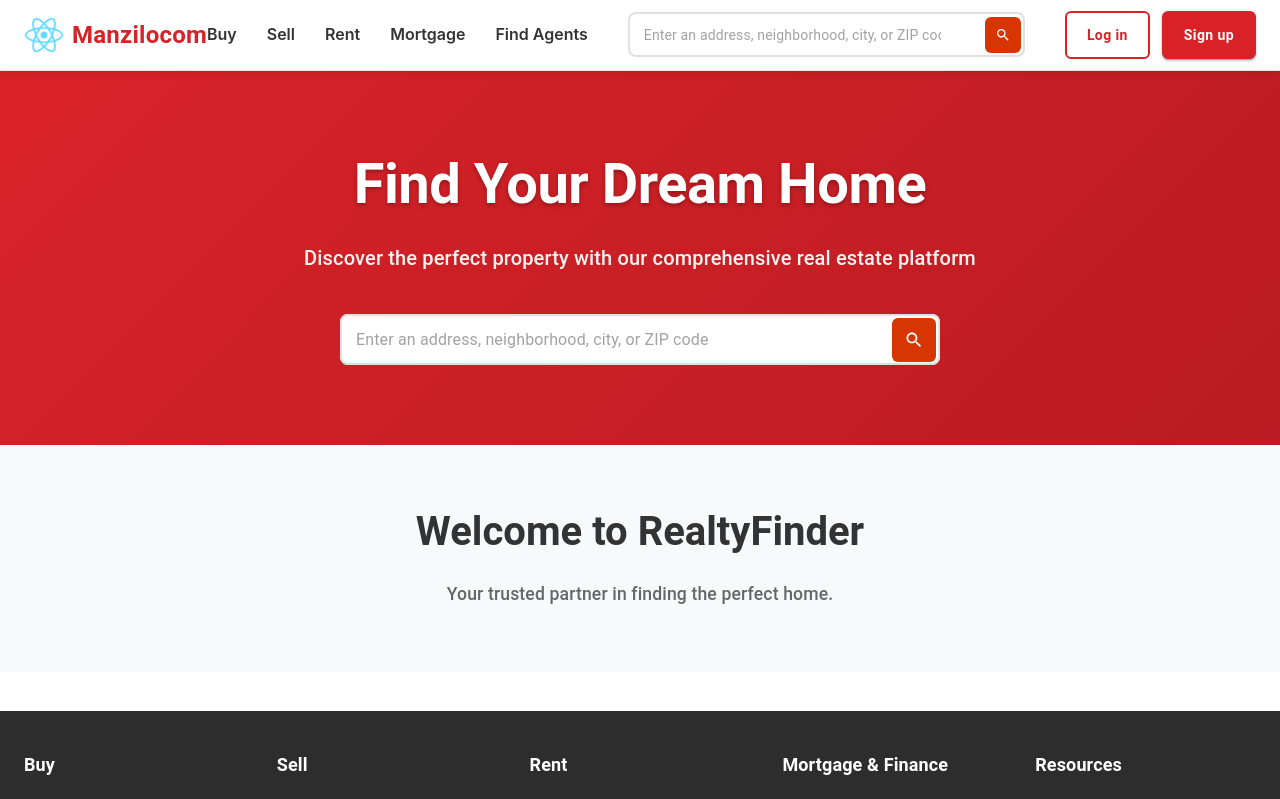
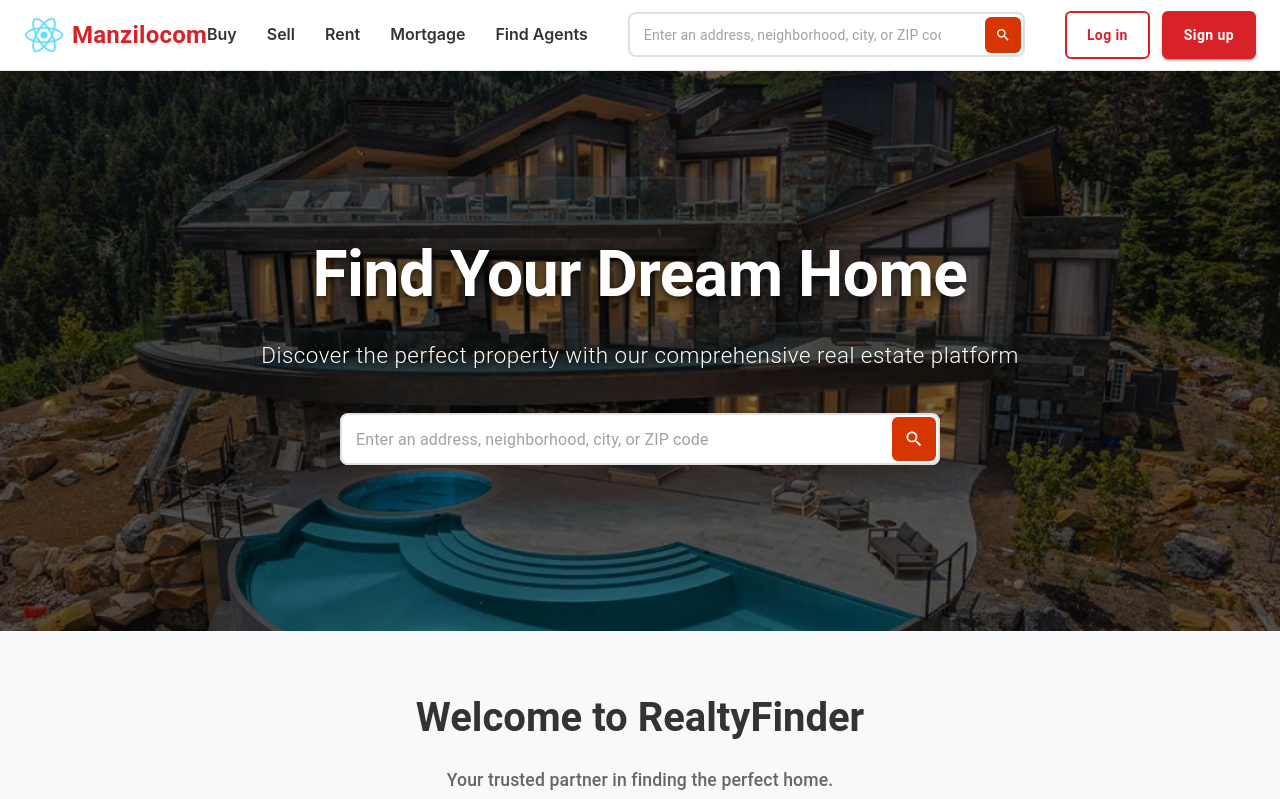
Before and after one commit to Ayman-sbeity/richy-ayman2, a React (Create React App) app: page / in a window 1280 px wide. Shown: the top 799 px of the page. Built offline with nearby package versions, Linux system fonts and the light colour scheme.

Commit message:
Implement code changes to enhance functionality and improve performance

```diff
--- a/src/pages/Home.tsx
+++ b/src/pages/Home.tsx
@@ -4,15 +4,34 @@ import { styled } from "@mui/material/styles";
 import { SearchBar } from "../components/UI";
 
 const HeroSection = styled(Box)(({ theme }) => ({
-  background: "linear-gradient(135deg, #d92228 0%, #b91c22 100%)",
+  position: 'relative',
+  background: `url('/mountainhead-house.webp') no-repeat center center`,
+  backgroundSize: 'cover',
+  backgroundAttachment: 'fixed',
   color: "white",
-  padding: theme.spacing(10, 3),
+  padding: theme.spacing(15, 3),
   textAlign: "center",
+  minHeight: '70vh',
+  display: 'flex',
+  alignItems: 'center',
+  justifyContent: 'center',
+  '&::before': {
+    content: '""',
+    position: 'absolute',
+    top: 0,
+    left: 0,
+    right: 0,
+    bottom: 0,
+    backgroundColor: 'rgba(0, 0, 0, 0.5)',
+    zIndex: 1,
+  },
 }));
 
 const HeroContent = styled(Box)(({ theme }) => ({
   maxWidth: 800,
   margin: "0 auto",
+  position: 'relative',
+  zIndex: 2,
 }));
 
 const ContentSection = styled(Box)(({ theme }) => ({
@@ -35,8 +54,10 @@ const Home: React.FC = () => {
             sx={{
               fontWeight: 700,
               mb: 3,
-              textShadow: "0 2px 4px rgba(0, 0, 0, 0.3)",
-              fontSize: { xs: "2rem", sm: "2.5rem", md: "3.5rem" },
+              textShadow: "0 4px 8px rgba(0, 0, 0, 0.6)",
+              fontSize: { xs: "2.5rem", sm: "3rem", md: "4rem" },
+              letterSpacing: '-0.5px',
+              lineHeight: 1.2,
             }}
           >
             Find Your Dream Home
@@ -45,8 +66,11 @@ const Home: React.FC = () => {
             variant="h6"
             sx={{
               mb: 5,
-              opacity: 0.95,
-              fontSize: { xs: "1rem", sm: "1.25rem" },
+              opacity: 1,
+              fontSize: { xs: "1.1rem", sm: "1.3rem", md: "1.4rem" },
+              textShadow: "0 2px 4px rgba(0, 0, 0, 0.5)",
+              fontWeight: 300,
+              letterSpacing: '0.5px',
             }}
           >
             Discover the perfect property with our comprehensive real estate
```
Also changed, not shown: public/mountainhead-house.webp (added).
